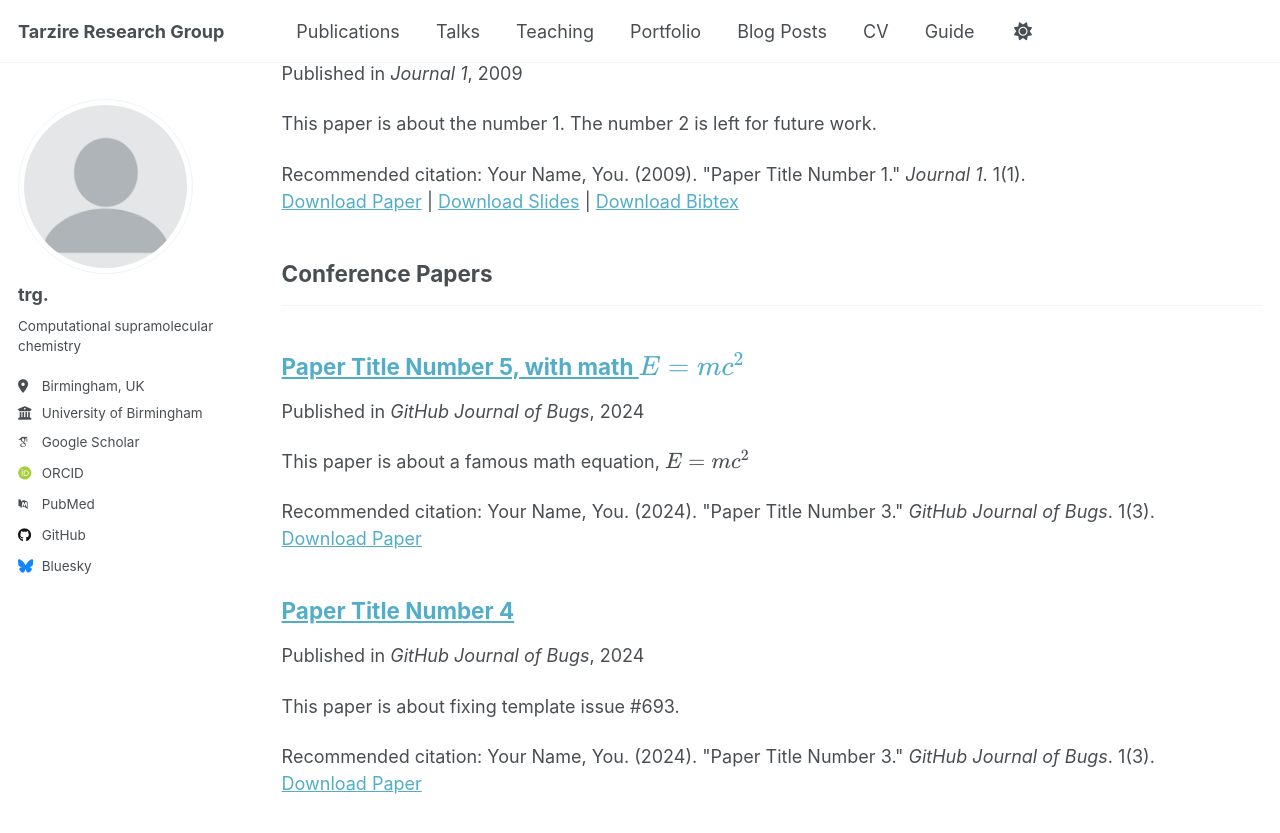
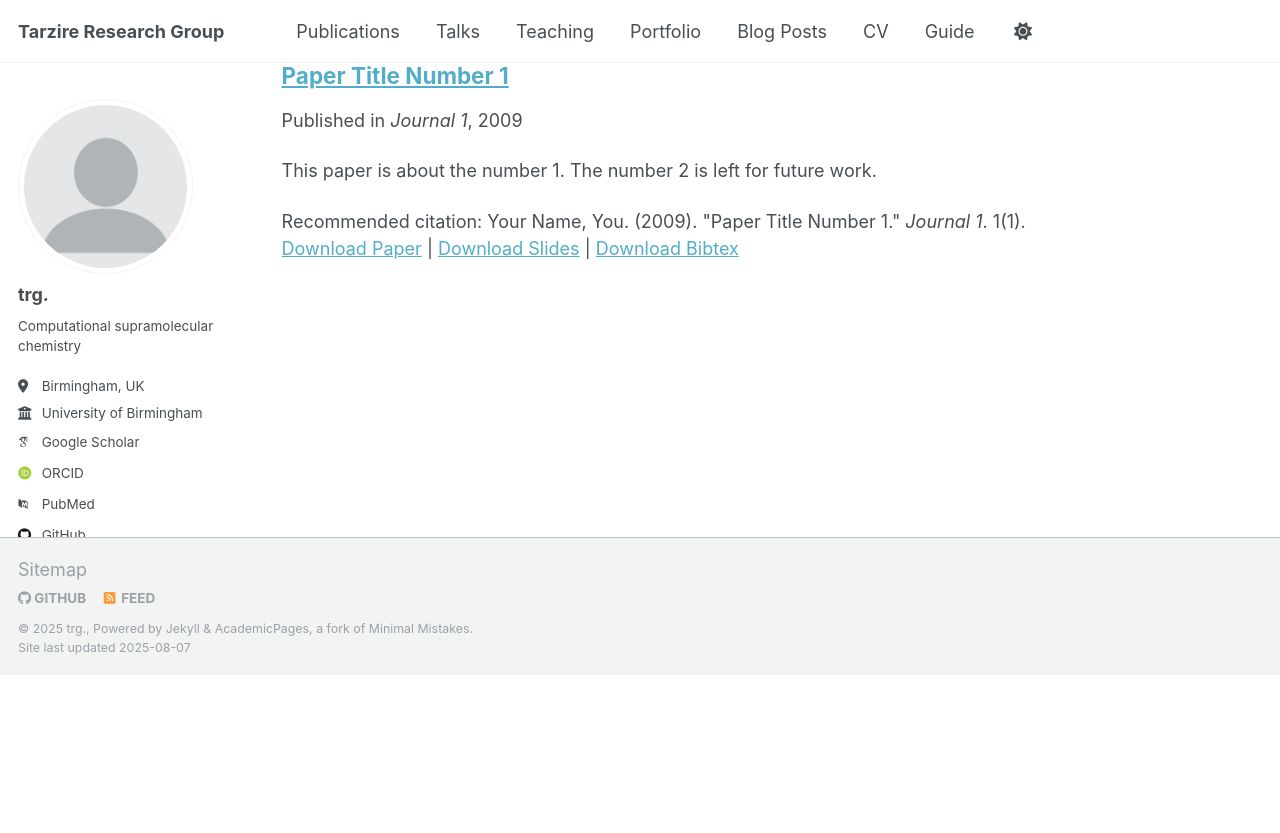
Before and after one commit to TarziaResearchGroup/TarziaResearchGroup.github.io, a Jekyll site: the page built from _pages/publications.html, in a window 1280 px wide and 900 px high, scrolled down 779 px. Shown: the top 833 px of the window. Built offline with Jekyll 4.4.1, drawn with Linux system fonts in a browser that asks for light colours; some web fonts are replaced; a script that is not in the unit is left out; after the commit the page ends 1454 px from its top, so only the background shows below that; part of the change alters nothing that is shown.

Commit message:
Update _config.yml

```diff
--- a/_config.yml
+++ b/_config.yml
@@ -34,10 +34,10 @@ author:
   # Academic websites
   academia         : # URL
   arxiv            : # URL - Update with the correct link to your profile
-  googlescholar    : "https://scholar.google.com/citations?user=PS_CX0AAAAAJ"
+  googlescholar    : "https://scholar.google.com/citations?hl=en&user=nq-0qWgAAAAJ"
   inspire-hep      : # URL
   impactstory      : # URL
-  orcid            : "http://orcid.org/yourorcidurl"
+  orcid            : "https://orcid.org/0000-0001-8797-8666"
   semantic         : # URL
   pubmed           : "https://www.ncbi.nlm.nih.gov/pubmed/?term=john+snow"
   researchgate     : # URL
@@ -47,13 +47,13 @@ author:
   bitbucket        : # Username - Update with your username on the site
   codepen          : # Username
   dribbble         : # Username
-  github           : "academicpages"
+  github           : "TarziaResearchGroup"
   kaggle           : # Username
   stackoverflow    : # User number or user number and name (i.e., use "1" or "1/jeff-atwood")
 
   # Social media
   artstation       : # Username
-  bluesky          : "bsky.app" # Replace this with you Bluesky username
+  bluesky          :
   facebook         : # Username
   flickr           : # Username
   foursquare       : # Username
@@ -75,21 +75,19 @@ author:
   weibo            : # Username
   wikipedia        : # Username
   xing             : # Username
-  youtube          : # Username
+  youtube          : "@andrewtarzia1790"
   zhihu            : # Username
 
 # Publication Category - The following the list of publication categories and their headings
 publication_category:
-  books:
-    title: 'Books'
   manuscripts:
     title: 'Journal Articles'
-  conferences:
-    title: 'Conference Papers'
+  books:
+    title: 'Book Chapters'
 
 # Site Settings
 teaser                   :  # filename of teaser fallback teaser image placed in /images/, .e.g. "500x300.png"
-breadcrumbs              : false # true, false (default)
+breadcrumbs              : true # true, false (default)
 words_per_minute         : 160
 future                   : true
 read_more                : "disabled" # if enabled, adds "Read more" links to excerpts
@@ -134,7 +132,7 @@ yandex_site_verification :
 
 # Social Sharing
 twitter:
-  username               : &twitter
+  username               :
 facebook:
   username               :
   app_id                 :
```
